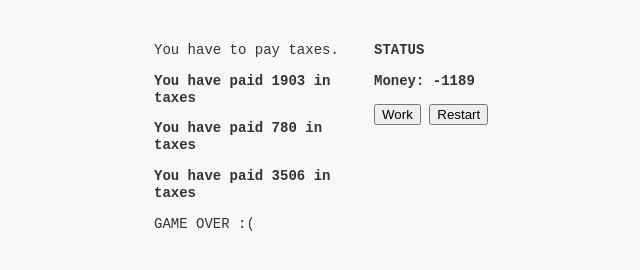
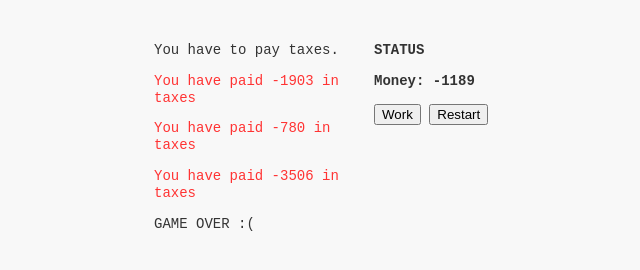
Before and after one commit to rubin0/ThisTaxOfMine, an Electron app: page index.html in a window 1280 px wide. Shown: the whole page, without its empty margins (26-666 px from the left). Drawn offline with nearby package versions, Linux system fonts and the light colour scheme.

Commit message:
notifications to objects

```diff
--- a/index.html
+++ b/index.html
@@ -7,10 +7,8 @@
     </head>
     <body>
         <div class="wrapper">
-            <div class="notifications">
-                <div id="text">
+            <div id="text" class="notifications">
                     <p id="start">You have to pay taxes.</p>
-                </div>
             </div>
             <div class="content bold">
                 <p> STATUS</p>
@@ -23,6 +21,7 @@
             integrity="sha256-hwg4gsxgFZhOsEEamdOYGBf13FyQuiTwlAQgxVSNgt4="
             crossorigin="anonymous">
         </script>
+        <script src="./js/notifications.js"></script>
         <script src="./js/renderer.js"></script>
     </body>
 </html>
--- /dev/null
+++ b/js/notifications.js
@@ -0,0 +1,36 @@
+var Notifications = {
+    GAIN_CSS : "award",
+    LOSS_CSS : "cost",
+    MAX_NOTIFICATIONS_NUMBER : 10,
+
+    init : function(){
+
+    },
+    div : document.getElementById("text"),
+    create : function(message, value){
+        let string = document.createElement('p');
+        string.innerHTML = message;
+
+        if(value >0){
+            string.className += "award";
+        } else if(value < 0){
+            string.className += "cost";
+        }
+
+        Notifications.div.appendChild(string);
+
+        console.log(string);
+
+        Notifications.removeOldNotifications();
+    },
+    removeOldNotifications : function(){
+        let notifications = Notifications.div.children;
+        if(notifications.length > Notifications.MAX_NOTIFICATIONS_NUMBER){
+            notifications[0].remove();
+        }
+    }
+
+
+
+
+}
--- a/js/renderer.js
+++ b/js/renderer.js
@@ -6,26 +6,13 @@ gRefreshInterval = null;
 let _gText = document.getElementById("text");
 let money = document.getElementById("money");
 
-function append(text)
-{
-	let child = document.createElement('p');
-	child.innerHTML = text;
-
-	var searchEles = _gText.children;
-	if(searchEles.length > 10){
-		searchEles[0].remove();
-	}
-
-    return child;
-}
-
 function checkGameOver()
 {
 	if (gMoney <= 0)
 	{
 		clearInterval(gRefreshInterval);
 		gIsGameOver = true;
-		_gText.appendChild(append("GAME OVER :("));
+		Notifications.create("GAME OVER :(");
 		$("#bnRestart").show();
 	}
 }
@@ -51,9 +38,9 @@ function onPayTaxes()
 	{
 		return;
 	}
-	let t = Math.floor(gInitialMoney*0.9 * Math.random());
-	_gText.appendChild(append("You have paid " + t + " in taxes")).className += "bold";
-	gMoney -= t;
+	let t = -Math.floor(gInitialMoney*0.9 * Math.random());
+	Notifications.create("You have paid " + t + " in taxes", t);
+	gMoney += t;
 	gameloop();
 }
 
@@ -64,7 +51,8 @@ function onWork()
 		return;
 	}
 	let wage = Math.floor(1000 * Math.random());
-	_gText.appendChild(append("You have gained " + wage + " $."));
+	Notifications.create("You have gained " + wage, wage);
+	console.log(_gText);
 	gMoney += wage;
 	gameloop();
 }
```
